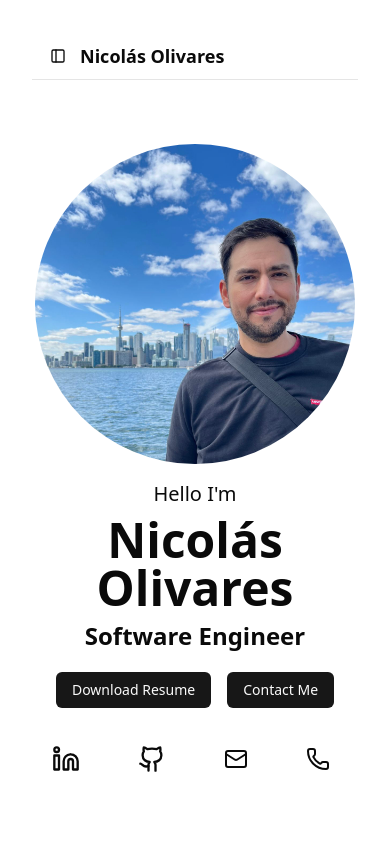
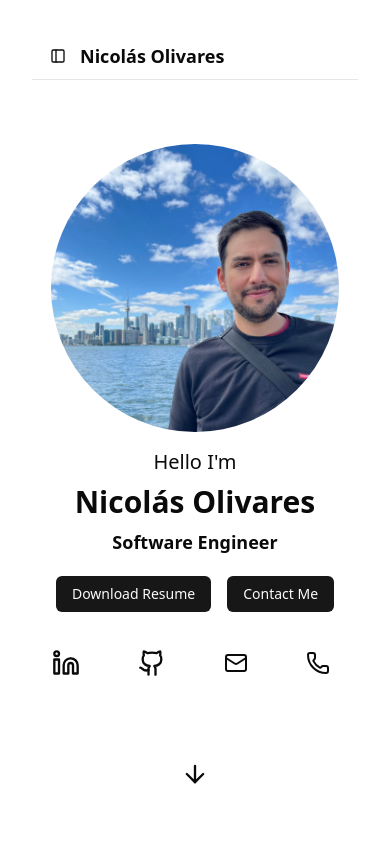
Before and after one commit to neolivaresgonzalez/portfolio-frontend, a React (Vite) app: page / in a window 390 px wide. Shown: the top 844 px of the page. Built offline with nearby package versions, Linux system fonts and the light colour scheme; no server answers.

Commit message:
refactor: remove unused types, adjust homepage section heights, enhance mobile sidebar navigation, and update hero section styling.

```diff
--- a/src/components/ui/modules/app-sidebar.tsx
+++ b/src/components/ui/modules/app-sidebar.tsx
@@ -18,6 +18,7 @@ import {
     SidebarMenu,
     SidebarMenuButton,
     SidebarMenuItem,
+    useSidebar,
 } from "@/components/ui/shadcn-ui/sidebar"
 import { HashLink } from 'react-router-hash-link';
 
@@ -96,6 +97,14 @@ export const portfolioItems: MenuItem[] = [
 ]
 
 export function AppSidebar() {
+    const { setOpenMobile, isMobile } = useSidebar();
+
+    const handleLinkClick = () => {
+        if (isMobile) {
+            setOpenMobile(false);
+        }
+    }
+
     return (
         <Sidebar className="border-none">
             {/* <SidebarContent className="bg-linear-to-r from-orange-200 via-orange-100 to-background"> */}
@@ -107,7 +116,7 @@ export function AppSidebar() {
                             {homeItems.map((item) => (
                                 <SidebarMenuItem key={item.title}>
                                     <SidebarMenuButton asChild>
-                                        <HashLink smooth to={item.url}>
+                                        <HashLink smooth to={item.url} onClick={handleLinkClick}>
                                             <item.icon />
                                             <span>{item.title}</span>
                                         </HashLink>
@@ -126,10 +135,10 @@ export function AppSidebar() {
                                     {portfolioItems.map((item) => (
                                         <SidebarMenuItem key={item.title}>
                                             <SidebarMenuButton asChild>
-                                                <a href={item.url}>
+                                                <HashLink smooth to={item.url} onClick={handleLinkClick}>
                                                     <item.icon />
                                                     <span>{item.title}</span>
-                                                </a>
+                                                </HashLink>
                                             </SidebarMenuButton>
                                         </SidebarMenuItem>
                                     ))}
--- a/src/components/ui/modules/certifications.tsx
+++ b/src/components/ui/modules/certifications.tsx
@@ -30,24 +30,6 @@ const CERTIFICATIONS: Certification[] = [
         url: "https://www.credential.net/68696a4e-e715-470a-8970-367683b2ffb4#acc.iDCbtQyH",
         skills: ["Programación en Python", "Procesamiento de datos", "Conceptos básicos de programación y control de Flujo"],
     },
-    {
-        title: "Curso Herramientas de Programación en Python para Procesamiento de Datos",
-        description: "Este programa consistió en enseñar al participante conceptos y herramientas básicas de programación con Python, enfocadas en optimizar el procesamiento de datos.  Se abordó la identificación y aplicación de nociones básicas de programación orientada a objetos, como variables, funciones, operadores lógicos, y control de flujo, además de manejar archivos y datos.  Al término del programa el estudiante está en condiciones de mejorar la eficiencia en la gestión de información, facilitando sus tareas laborales y abriendo nuevas oportunidades de trabajo, esencial para la adaptación a entornos de datos dinámicos.",
-        issuer: "Pontifical Catholic University of Chile",
-        issuedOn: "September 8, 2025",
-        image: "https://kit-digital-uc-prod.s3.amazonaws.com/assets/escudos/logo-uc-01.svg",
-        url: "https://www.credential.net/68696a4e-e715-470a-8970-367683b2ffb4#acc.iDCbtQyH",
-        skills: ["Programación en Python", "Procesamiento de datos", "Conceptos básicos de programación y control de Flujo"],
-    },
-    {
-        title: "Curso Herramientas de Programación en Python para Procesamiento de Datos",
-        description: "Este programa consistió en enseñar al participante conceptos y herramientas básicas de programación con Python, enfocadas en optimizar el procesamiento de datos.  Se abordó la identificación y aplicación de nociones básicas de programación orientada a objetos, como variables, funciones, operadores lógicos, y control de flujo, además de manejar archivos y datos.  Al término del programa el estudiante está en condiciones de mejorar la eficiencia en la gestión de información, facilitando sus tareas laborales y abriendo nuevas oportunidades de trabajo, esencial para la adaptación a entornos de datos dinámicos.",
-        issuer: "Pontifical Catholic University of Chile",
-        issuedOn: "September 8, 2025",
-        image: "https://kit-digital-uc-prod.s3.amazonaws.com/assets/escudos/logo-uc-01.svg",
-        url: "https://www.credential.net/68696a4e-e715-470a-8970-367683b2ffb4#acc.iDCbtQyH",
-        skills: ["Programación en Python", "Procesamiento de datos", "Conceptos básicos de programación y control de Flujo"],
-    },
 ]
 
 export function Certifications() {
--- a/src/components/ui/sections/hero-section.tsx
+++ b/src/components/ui/sections/hero-section.tsx
@@ -4,14 +4,13 @@ import type { HeroSectionProps } from "@/types/hero-section"
 
 export function HeroSection(props: HeroSectionProps) {
     return (
-        <div id="hero-section" className="flex flex-col min-h-svh md:min-h-[calc(100vh-4rem)] relative w-full overflow-hidden">
+        <div id="hero-section" className="flex flex-col relative w-full">
             {/* Main Content */}
             <div id="hero-section-content" className="flex flex-1 items-center justify-center w-full px-4 py-12 md:py-0">
                 <Hero />
             </div>
 
-            {/* Scroll Indicator - Absolute but controlled */}
-            <div id="hero-section-scroll-indicator" className="flex items-center justify-center pb-8 shrink-0 relative z-10">
+            <div id="hero-section-scroll-indicator" className="flex items-center justify-center pb-8">
                 <SectionScrollDownIndicator enabled={props.scrollDownIndicator} nextSectionId="about" />
             </div>
         </div >
--- a/src/components/ui/shadcn-ui/hero.tsx
+++ b/src/components/ui/shadcn-ui/hero.tsx
@@ -36,19 +36,19 @@ export function Hero() {
     return (
         <div className="flex flex-row flex-wrap">
             <div id="hero-section-content-profile-picture" className="flex items-center justify-center">
-                <img src={profilePicture} className="w-full max-w-xs h-auto aspect-square object-cover rounded-full m-4" alt="Profile Picture" />
+                <img src={profilePicture} className="flex-1 max-w-2xs h-auto aspect-square object-cover rounded-full m-4" alt="Profile Picture" />
             </div>
-            <div id="hero-section-main-info" className="flex flex-col items-center justify-center gap-5">
-                <div id="hero-section-main-info-text" className="flex flex-col items-center justify-center gap-2">
+            <div id="hero-section-main-info" className="flex flex-1 flex-col items-center justify-center gap-5">
+                <div id="hero-section-main-info-text" className="flex flex-1 flex-col items-center justify-center gap-2">
                     <p className="text-xl text-center">Hello I'm</p>
-                    <p className="text-5xl font-bold text-center">Nicolás Olivares</p>
-                    <p className="text-2xl font-bold text-center">Software Engineer</p>
+                    <h1 className="text-3xl font-bold text-center">Nicolás Olivares</h1>
+                    <p className="text-lg font-bold text-center">Software Engineer</p>
                 </div>
-                <div id="hero-section-main-info-buttons" className="flex flex-row items-center justify-center gap-4">
+                <div id="hero-section-main-info-buttons" className="flex flex-1 flex-row items-center justify-center gap-4">
                     <DownloadResumeModule side="left" />
                     <Button variant="default" onClick={() => window.scrollTo({ top: document.getElementById("contact")?.offsetTop || 0, behavior: "smooth" })} className="">Contact Me</Button>
                 </div>
-                <div id="hero-section-main-info-socials" className="flex flex-row items-center justify-center gap-4">
+                <div id="hero-section-main-info-socials" className="flex flex-1 flex-row items-center justify-center gap-4">
                     {
                         CONTACT_CHANNELS.map((channel, index) => (
                             <ContactChannel
--- a/src/pages/HomePage.tsx
+++ b/src/pages/HomePage.tsx
@@ -9,25 +9,25 @@ import { FooterNavbar } from '@/components/ui/modules/footer-navbar'
 export function HomePage() {
     return (
         <>
-            <section id="hero" className="w-full max-w-full max-h-[calc(100vh-4rem)]">
+            <section id="hero" className="w-full max-w-full">
                 <HeroSection scrollDownIndicator={true} />
             </section>
-            <section id="about" className="w-full max-w-full maxn-h-[calc(100vh-4rem)] flex">
+            <section id="about" className="w-full max-w-full flex">
                 <AboutSection />
             </section>
-            <section id="skills" className="w-full max-w-full min-h-[calc(100vh-4rem)] flex">
+            <section id="skills" className="w-full max-w-full flex">
                 <SkillsSection />
             </section>
-            <section id="featured-projects" className="w-full max-w-full min-h-[calc(100vh-4rem)] flex">
+            <section id="featured-projects" className="w-full max-w-full flex">
                 <FeaturedProjectsSection />
             </section>
-            <section id="certifications" className="w-full max-w-full min-h-[calc(100vh-4rem)] flex">
+            <section id="certifications" className="w-full max-w-full flex">
                 <CertificationsSection />
             </section>
-            <section id="contact" className="w-full max-w-full min-h-[calc(100vh-4rem)] flex">
+            <section id="contact" className="w-full max-w-full flex">
                 <ContactSection />
             </section>
-            <section id="footer" className="w-full max-w-full min-h-2xl flex">
+            <section id="footer" className="w-full max-w-full flex">
                 <FooterNavbar />
             </section>
         </>
--- a/src/types/index.ts
+++ /dev/null
@@ -1,38 +0,0 @@
-export interface StrapiMeta {
-  pagination: {
-    page: number;
-    pageSize: number;
-    pageCount: number;
-    total: number;
-  };
-}
-
-export interface StrapiData<T> {
-  id: number;
-  documentId: string;
-  attributes: T;
-}
-
-export interface Project {
-  title: string;
-  slug: string;
-  Summary: string;
-  projectType: 'professional' | 'personal' | 'open_source' | 'freelance' | 'volunteer';
-  projectStatus: 'planned' | 'in_progress' | 'completed' | 'archived';
-  isFeatured: boolean;
-}
-
-export interface StrapiResponse<T> {
-  data: StrapiData<T>[] | StrapiData<T>;
-  meta: StrapiMeta;
-}
-
-export interface StrapiSingleResponse<T> {
-  data: StrapiData<T>;
-  meta: StrapiMeta;
-}
-
-export interface StrapiListResponse<T> {
-  data: StrapiData<T>[];
-  meta: StrapiMeta;
-}
```
